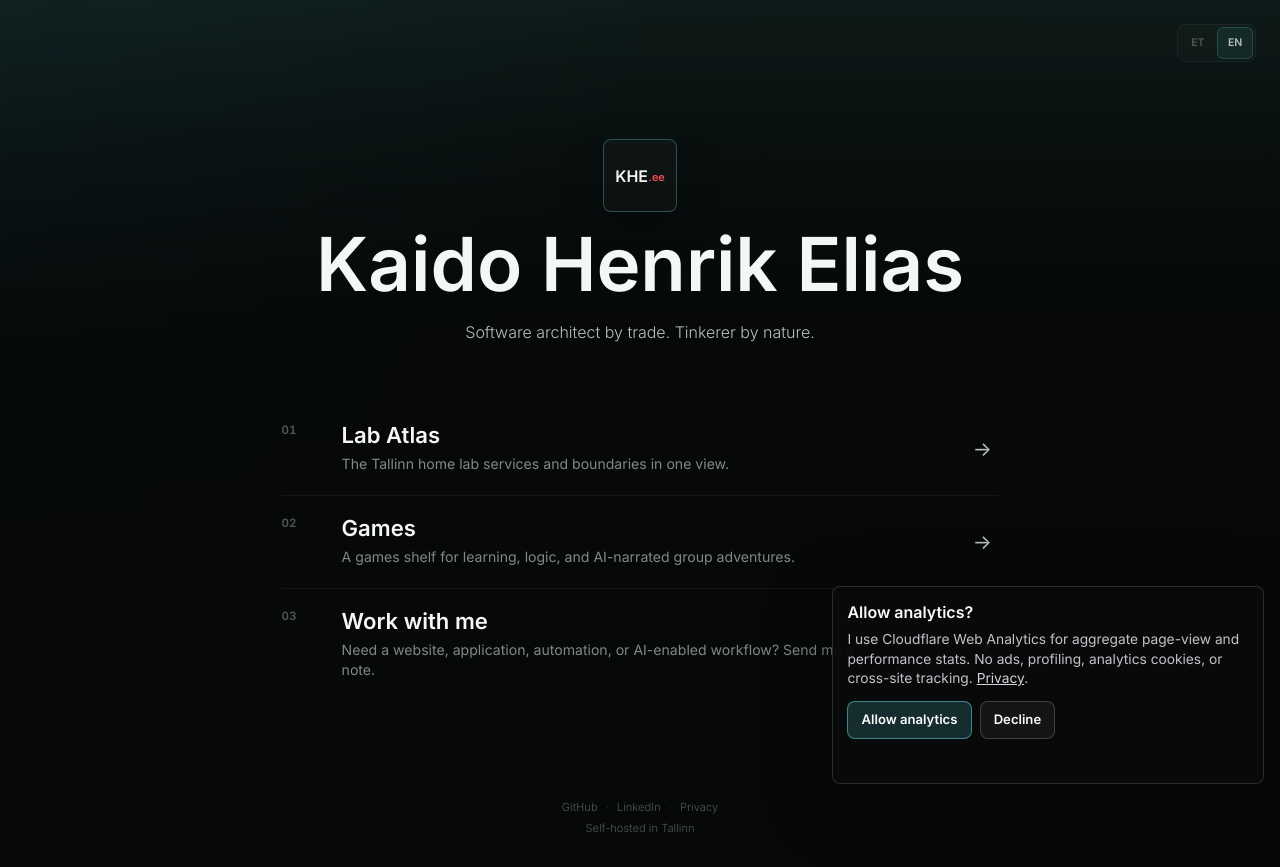
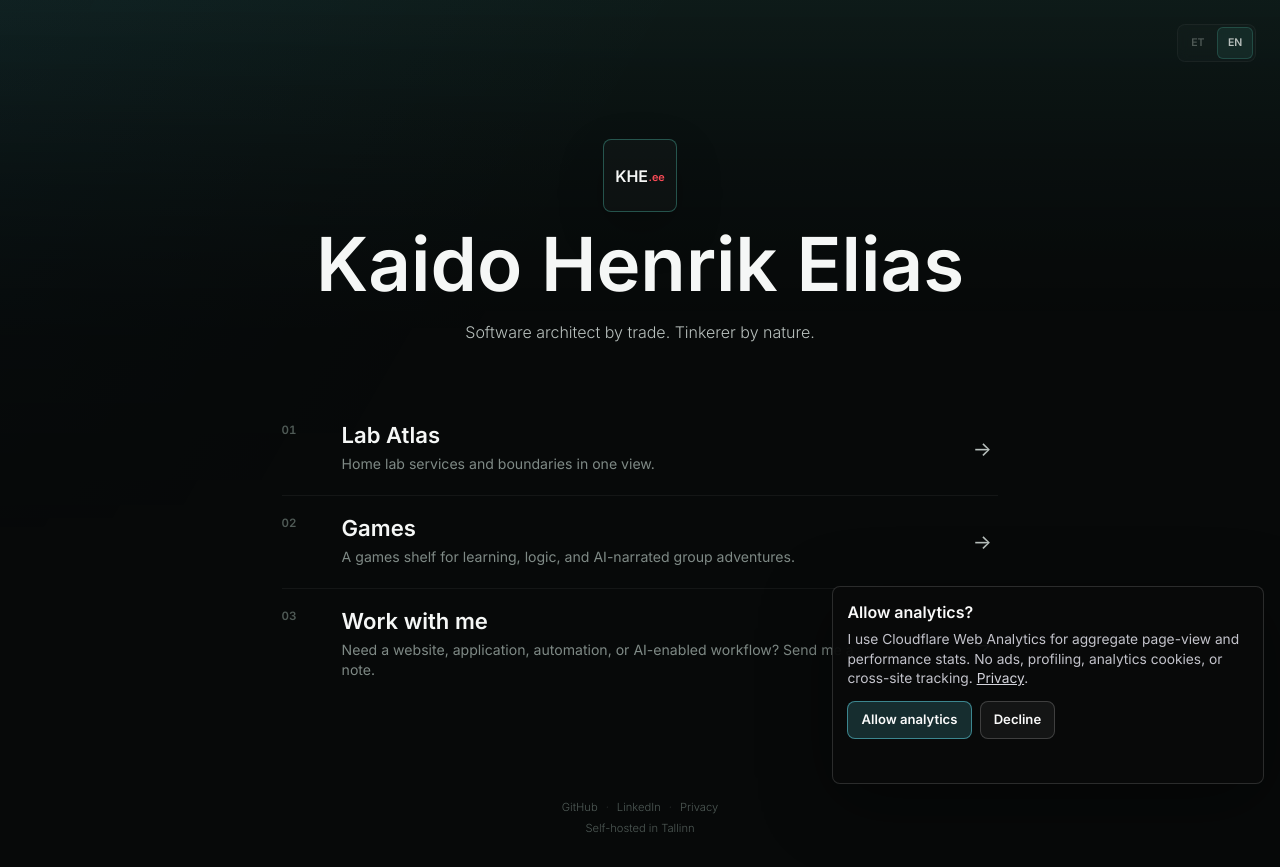
Before and after one commit to khelias/khe-sites, a website: page src/landing/index.html in a window 1280 px wide. Drawn offline with Linux system fonts and the light colour scheme; files that its build step writes are made by us from their sources; files whose address does not match are found by name.

Commit message:
Remove Tallinn from landing lab copy

```diff
--- a/src/landing/index.html
+++ b/src/landing/index.html
@@ -32,7 +32,7 @@
         <span class="project-index">01</span>
         <div class="project-copy">
           <h3 data-i18n="labTitle">Lab Atlas</h3>
-          <p data-i18n="labDesc">A public map of the self-hosted Tallinn lab: services, boundaries, and operating model in one inspectable interface.</p>
+          <p data-i18n="labDesc">A public map of the home lab: services, boundaries, and operating model in one inspectable interface.</p>
         </div>
         <span class="project-arrow" aria-hidden="true">→</span>
       </a>
@@ -85,7 +85,7 @@
       projectsLabel: 'Projects',
       tagline: 'Software architect by trade. Tinkerer by nature.',
       labTitle: 'Lab Atlas',
-      labDesc: 'The Tallinn home lab services and boundaries in one view.',
+      labDesc: 'Home lab services and boundaries in one view.',
       gamesTitle: 'Games',
       gamesDesc: 'A games shelf for learning, logic, and AI-narrated group adventures.',
       contactTitle: 'Work with me',
```
